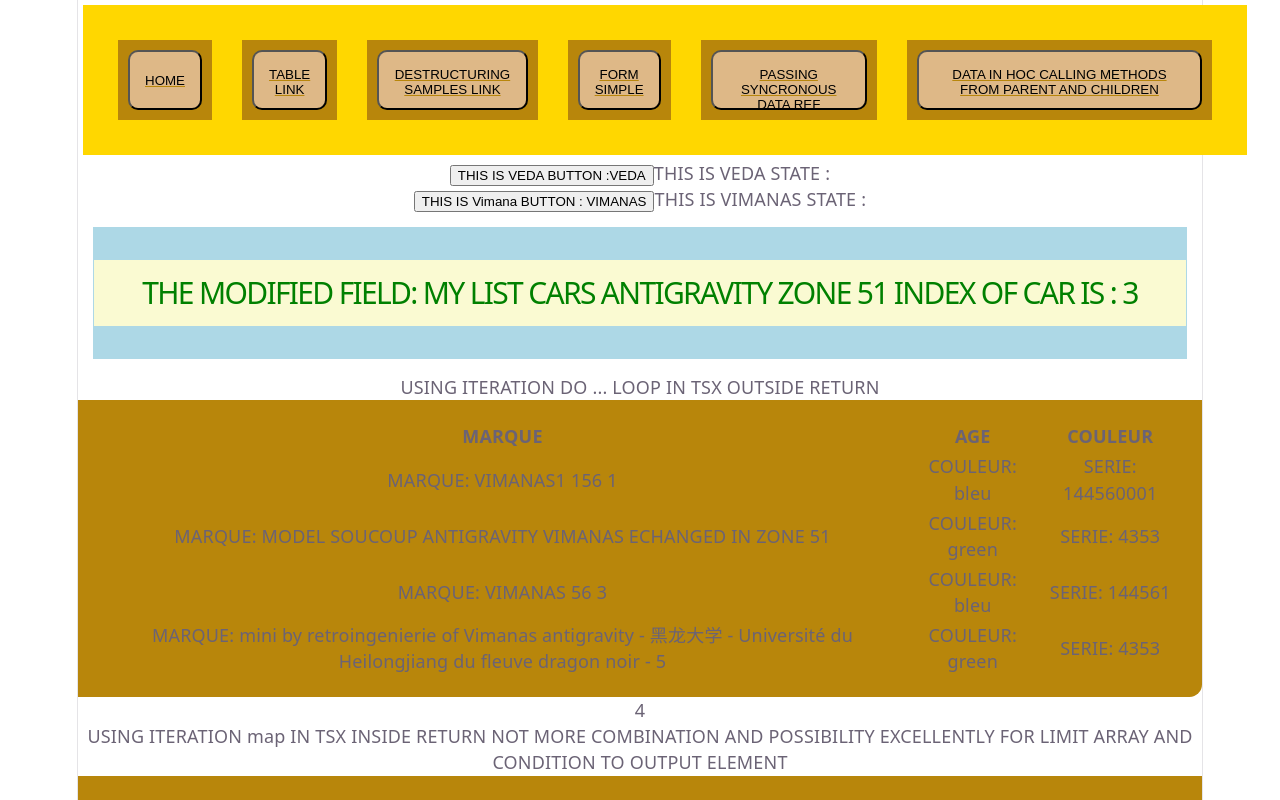
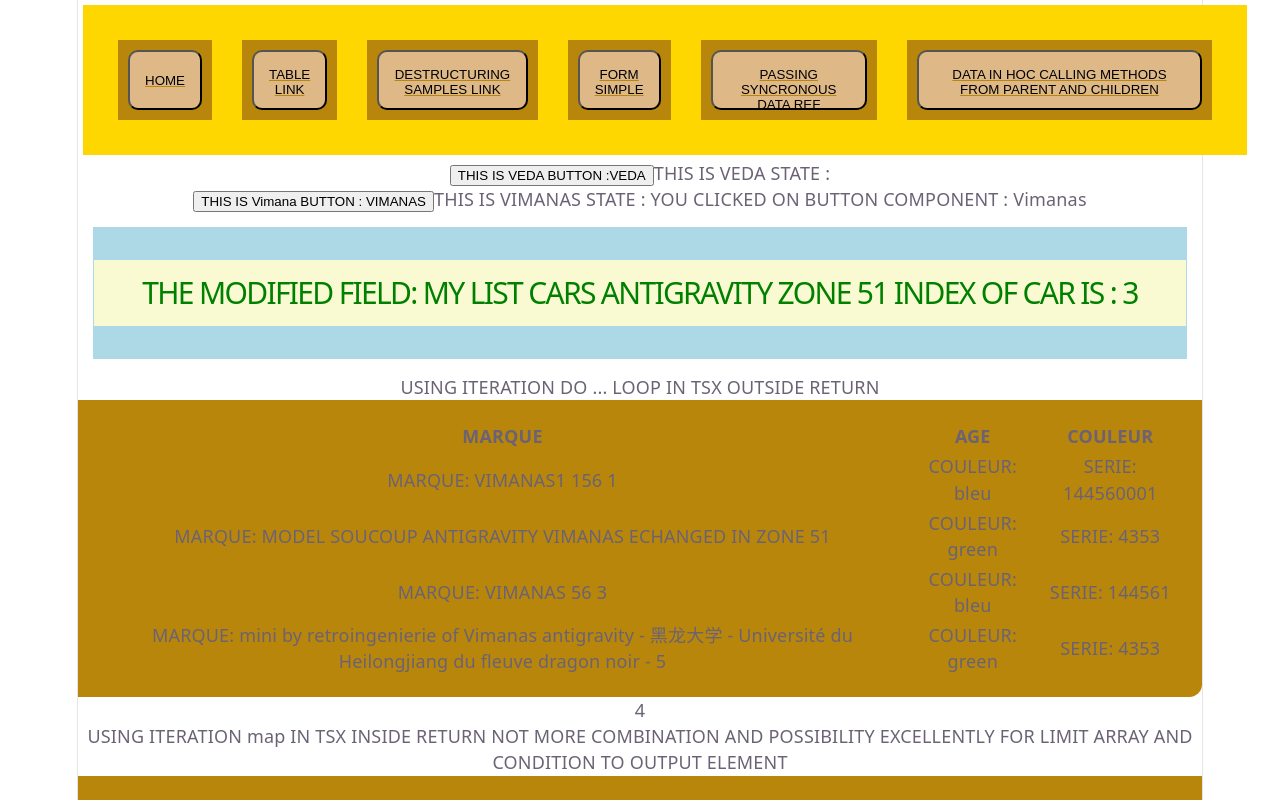
Before and after one commit to daversa-nicolas/pw4-vite, a React (Vite) app: page /GeneralHoc in a window 1280 px wide. Shown: the top 800 px of the page. Built offline with nearby package versions, Linux system fonts and the light colour scheme.

Commit message:
using-passing-data-to-and-from-hoc2

```diff
--- a/src/components/hoc/CommonMethod.tsx
+++ b/src/components/hoc/CommonMethod.tsx
@@ -3,6 +3,7 @@ import React, {type ComponentType} from "react";
 
 export interface CommonMethodInjectedByHoc{
     commonMethodHoc:() => void;
+    methodNameUsedHoc: () => string;
 }
 
 const commonMethod = <P extends object>
@@ -16,7 +17,7 @@ const commonMethod = <P extends object>
 
         // after render and before setState
         componentDidMount(){
-            console.log("THIS IS COMMON METHOD WORKING in state initial:" +
+            console.log("THIS IS COMMON METHOD WORKING DIDMOUNT in state initial:" +
             this.state.nameComp)
         }
 
@@ -24,23 +25,25 @@ const commonMethod = <P extends object>
 
             console.log("THIS IS COMMON METHOD WORKING :");
 
-            /*this.setState(
-                {
-                    commonStateProp: {
-                        name: "COMMON METHOD MODIFIED VALUE"
-
-                    }
-                }
-            )*/
-
         }
 
-        outputName=()=>{
-            console.log(this.state);
+        methodNameUsed=(nameCompDummy: string): string =>{
+            console.log("THIS OUTPUT HOC METHOD NAME WORKING :" + nameCompDummy);
+            return "YOU CLICKED ON BUTTON COMPONENT : " + nameCompDummy;
         }
+
         render() {
-            return <WrappedComponent commonMethodHoc={this.commonsMethod}
-                                     {...this.props}/>
+
+            //destructuring applied to props and methods HOC
+            const props = {commonMethodHoc: this.commonsMethod,
+                // Pasa una función que acepta el nombre del componente cuando sea llamada
+                // WrappedComponent.name >> name proviene automáticamente de la definición
+                // de la función o clase del componente que estás envolviendo.
+                methodNameUsedHoc:()=> this.methodNameUsed(WrappedComponent.name),
+                ...this.props} as P & CommonMethodInjectedByHoc;
+
+
+            return <WrappedComponent {...props}/>
         }
     }
     return CommonMethod
--- a/src/components/hoc/Veda.tsx
+++ b/src/components/hoc/Veda.tsx
@@ -27,7 +27,7 @@ class Veda extends React.Component <VedaProps> {
 
         return (
             <div>
-                <button onClick={commonMethodHoc}>THIS IS VEDA BUTTON :{nameComp}</button>
+                <button onClick={()=> commonMethodHoc()}>THIS IS VEDA BUTTON :{nameComp}</button>
                 <label>THIS IS VEDA STATE : </label>
             </div>
         );
--- a/src/components/hoc/Vimanas.tsx
+++ b/src/components/hoc/Vimanas.tsx
@@ -15,12 +15,20 @@ class Vimanas extends React.Component <VimanasProps>{
     render() {
 
         // FROM PARENT PROPS - STATE YING YANG
-        const {nameComp,commonMethodHoc}=this.props;
+        //  AND injected from HOC
+        const {nameComp,
+
+            methodNameUsedHoc}=this.props;
 
         return (
             <div>
-             <button onClick={commonMethodHoc}>THIS IS Vimana BUTTON : {nameComp}</button>
-             <label>THIS IS VIMANAS STATE :</label>
+             <button onClick={()=>
+                 {
+                     methodNameUsedHoc()
+                 }
+             }>
+                 THIS IS Vimana BUTTON : {nameComp}</button>
+             <label>THIS IS VIMANAS STATE : {methodNameUsedHoc()}</label>
             </div>
         );
     }
```
